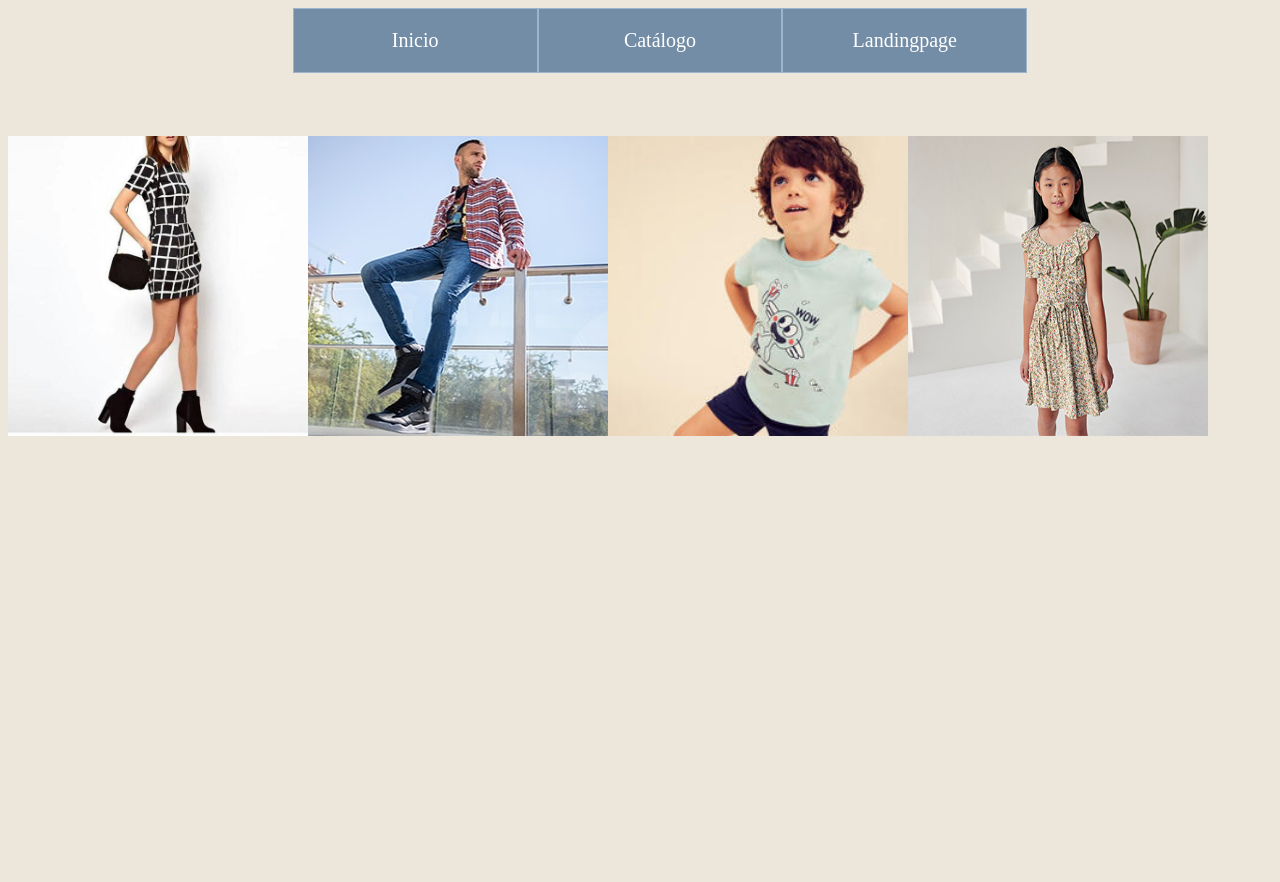
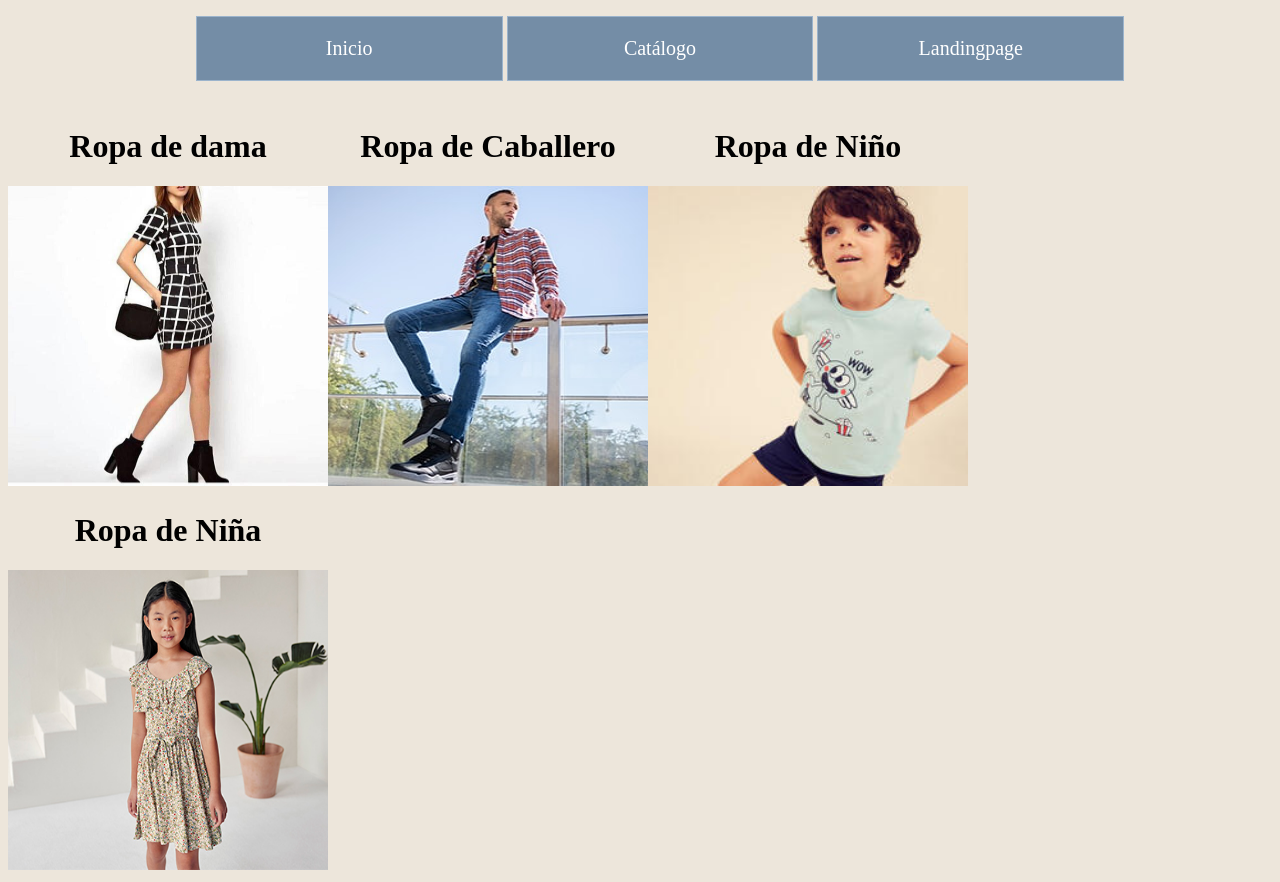
Before and after one commit to andxjoss/git3, a plain HTML site: page catalogo.html in a window 1280 px wide. Before the commit the page ends 800 px from the top, so only its background shows below. Drawn offline with Linux system fonts and the light colour scheme.

Commit message:
Ultimo commit en la rama catalogo

```diff
--- a/catalogo.html
+++ b/catalogo.html
@@ -6,7 +6,6 @@
     <meta name="viewport" content="width=device-width, initial-scale=1.0">
     <title>Catalogo</title>
     <style>
-               *{margin:top;padding:top;box-sizing:border-box;font-size:0;}
 
             nav a{
                 text-decoration:none;
@@ -36,7 +35,7 @@
             }
             #contenedor{
             overflow:hidden;
-            margin-top: 5%;
+            margin-top: 2%;
             align-content: center;
             }
             #divdama{
@@ -72,20 +71,25 @@
         </ul></nav>
         <div id="contenedor">
              <div id="divdama">
-                <p>Ropa de dama</p>
-                <img src="dama.jpg" alt="" width="300" height="300">
+                <h1>Ropa de dama</h1>
+                <img src="dama.jpg" alt="" width="320" height="300">
                 <br>
-                <h2>Ropa de dama</h2>
              </div>
              <div id="divcaballero">
-                <img src="caballero.jpg" alt="" width="300" height="300">
+                <h1>Ropa de Caballero</h1>
+                <img src="caballero.jpg" alt="" width="320" height="300">
              </div>
              <div id="divnino">
-               <img src="niño.jpg" alt="" width="300" height="300">
+                <h1>Ropa de Niño</h1>
+               <img src="niño.jpg" alt="" width="320" height="300">
              </div>
              <div id="divnina">
-                <img src="niña.jpg" alt="" width="300" height="300">
+                <h1>Ropa de Niña</h1>
+                <img src="niña.jpg" alt="" width="320" height="300">
              </div>
+        </div>
+        <div>
+
         </div>
     </center>
 </body>
```
